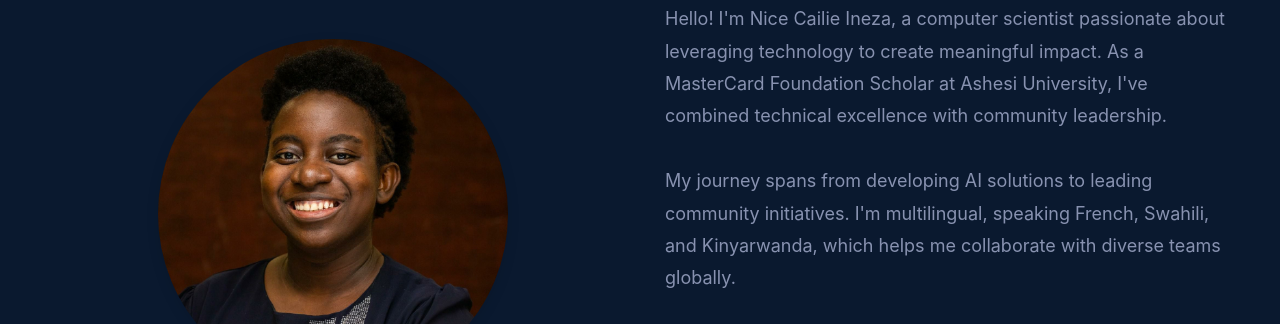
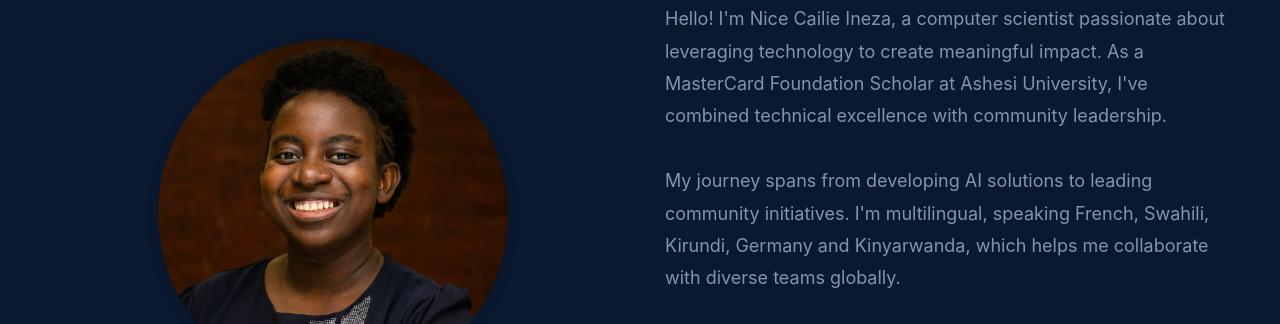
Before and after one commit to Nicailie/nicailie.github.io, a plain HTML site: page index.html in a window 1280 px wide. Shown: the part 988-1312 px from the top of the page. Drawn offline with Linux system fonts and the light colour scheme.

Commit message:
Update index.html

```diff
--- a/index.html
+++ b/index.html
@@ -561,7 +561,7 @@
                 <div class="profile-text">
                     <p>Hello! I'm Nice Cailie Ineza, a computer scientist passionate about leveraging technology to create meaningful impact. As a MasterCard Foundation Scholar at Ashesi University, I've combined technical excellence with community leadership.</p>
                     <br>
-                    <p>My journey spans from developing AI solutions to leading community initiatives. I'm multilingual, speaking French, Swahili, and Kinyarwanda, which helps me collaborate with diverse teams globally.</p>
+                    <p>My journey spans from developing AI solutions to leading community initiatives. I'm multilingual, speaking French, Swahili, Kirundi, Germany and Kinyarwanda, which helps me collaborate with diverse teams globally.</p>
                     <br>
                     <p>Currently, I'm focused on research at the University of Cambridge, working on identity-to-identity learning and speech synthesis technologies.</p>
                 </div>
```
